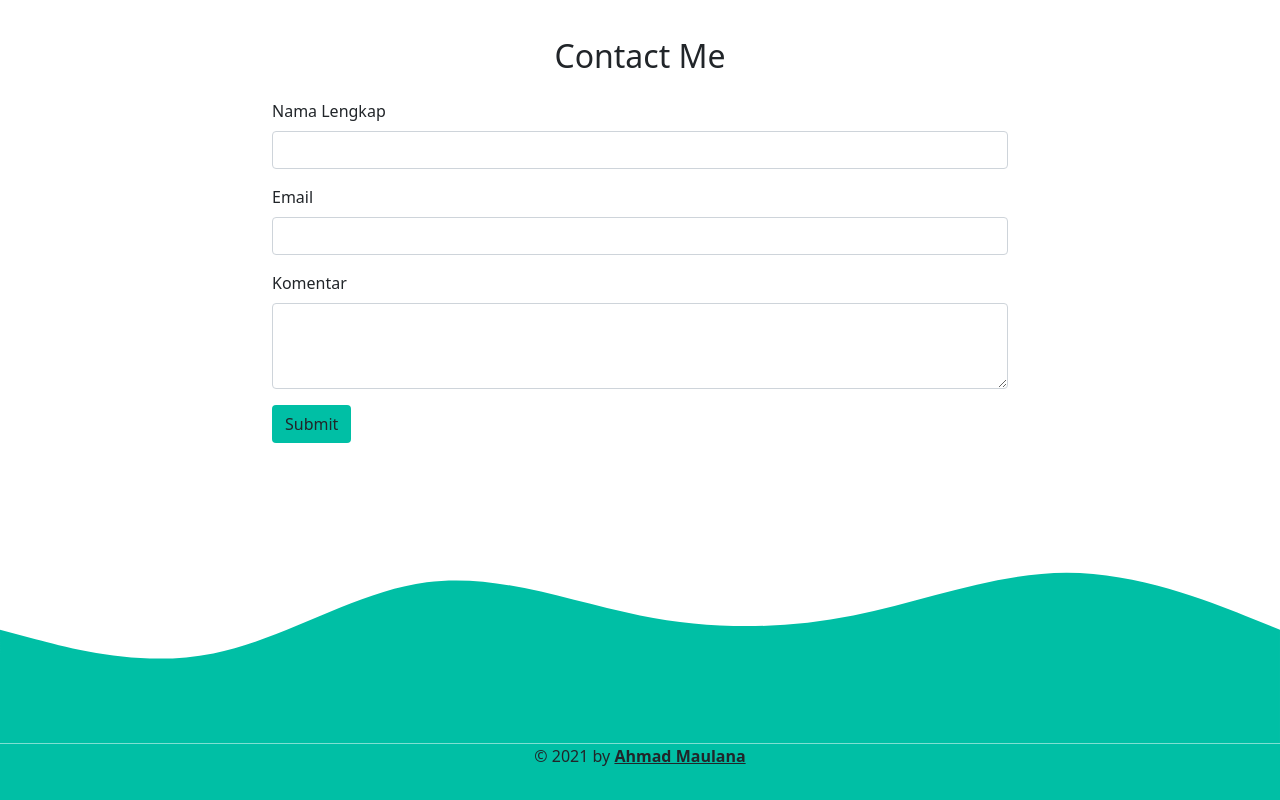
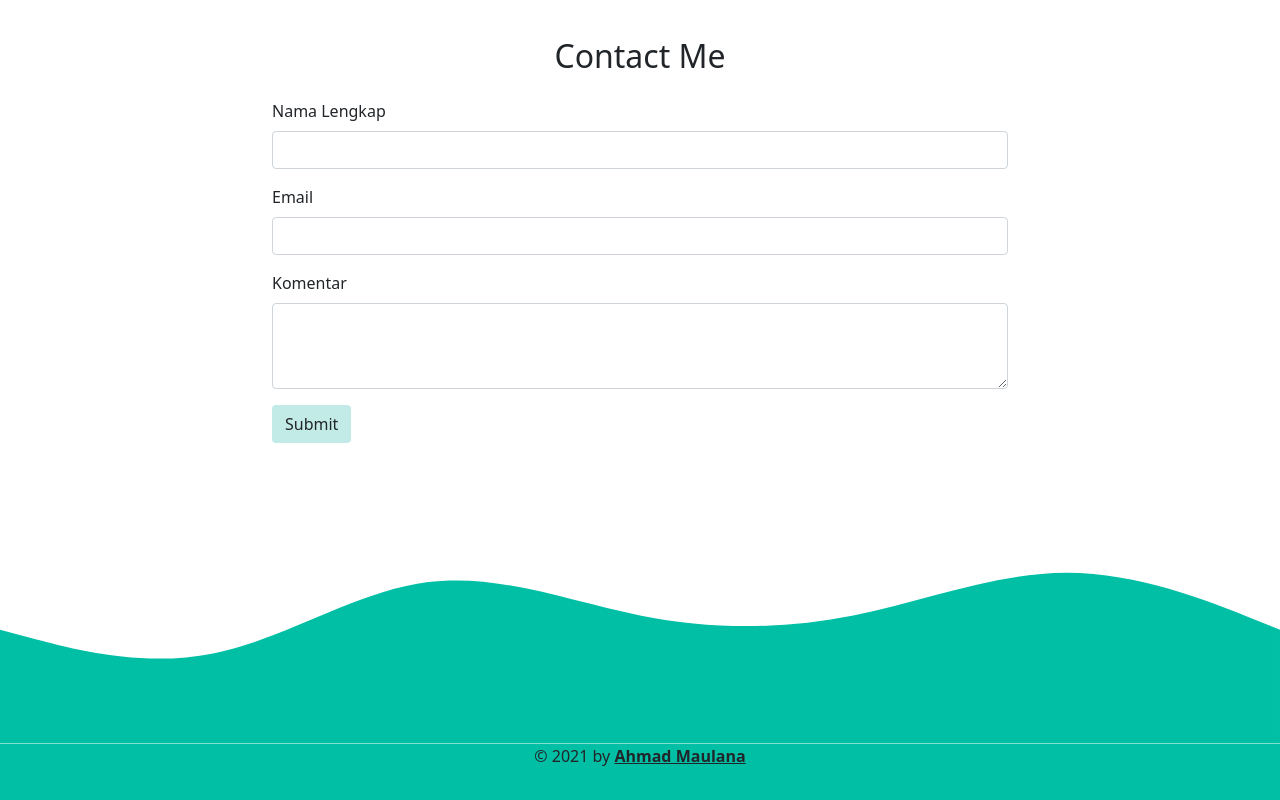
Before and after one commit to alana24/alana24.github.io, a plain HTML site: page index.html in a window 1280 px wide. Shown: the part 3059-3859 px from the top of the page. Drawn offline with nearby package versions, Linux system fonts and the light colour scheme.

Commit message:
mengubah warna tombol submit v1.2

```diff
--- a/index.html
+++ b/index.html
@@ -182,7 +182,7 @@
                 <label for="komentar" class="form-label">Komentar</label>
                 <textarea class="form-control" id="komentar" rows="3" name="pesan"></textarea>
               </div>
-              <button type="submit" class="btn mb-3" style="background-color: #00bfa5">Submit</button>
+              <button type="submit" class="btn mb-3" style="background-color: #6cccc469">Submit</button>
             </form>
           </div>
         </div>
```
